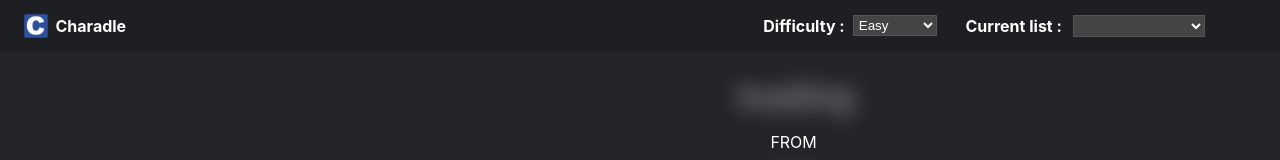
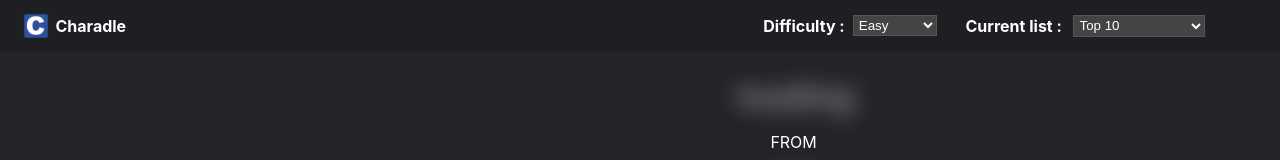
Before and after one commit to Amaroke/Charadle, a React (Create React App) app in the folder frontend/: page / in a window 1280 px wide. Shown: the top 160 px of the page. Built offline with nearby package versions, Linux system fonts and the light colour scheme; no server answers; the HTML template or start-up script is replaced by a standard one.

Commit message:
update cookies

```diff
--- a/frontend/src/App.js
+++ b/frontend/src/App.js
@@ -6,8 +6,22 @@ import React, { useState, useEffect } from 'react';
 import Cookies from 'js-cookie';
 
 function App() {
-  const [difficulty, setDifficulty] = useState(Cookies.get('difficulty') !== null ? Cookies.get('difficulty') : 'easy');
-  const [currentList, setCurrentList] = useState(Cookies.get('currentList') !== null ? Cookies.get('currentList') : 'top10');
+  const [difficulty, setDifficulty] = useState('easy');
+  const [currentList, setCurrentList] = useState('top10');
+
+  useEffect(() => {
+    const storedDifficulty = Cookies.get('difficulty');
+    if (storedDifficulty) {
+      setDifficulty(storedDifficulty);
+    }
+  }, []);
+
+  useEffect(() => {
+    const storedCurrentList = Cookies.get('currentList');
+    if (storedCurrentList) {
+      setCurrentList(storedCurrentList);
+    }
+  }, []);
 
   useEffect(() => {
     if (difficulty) {
```
